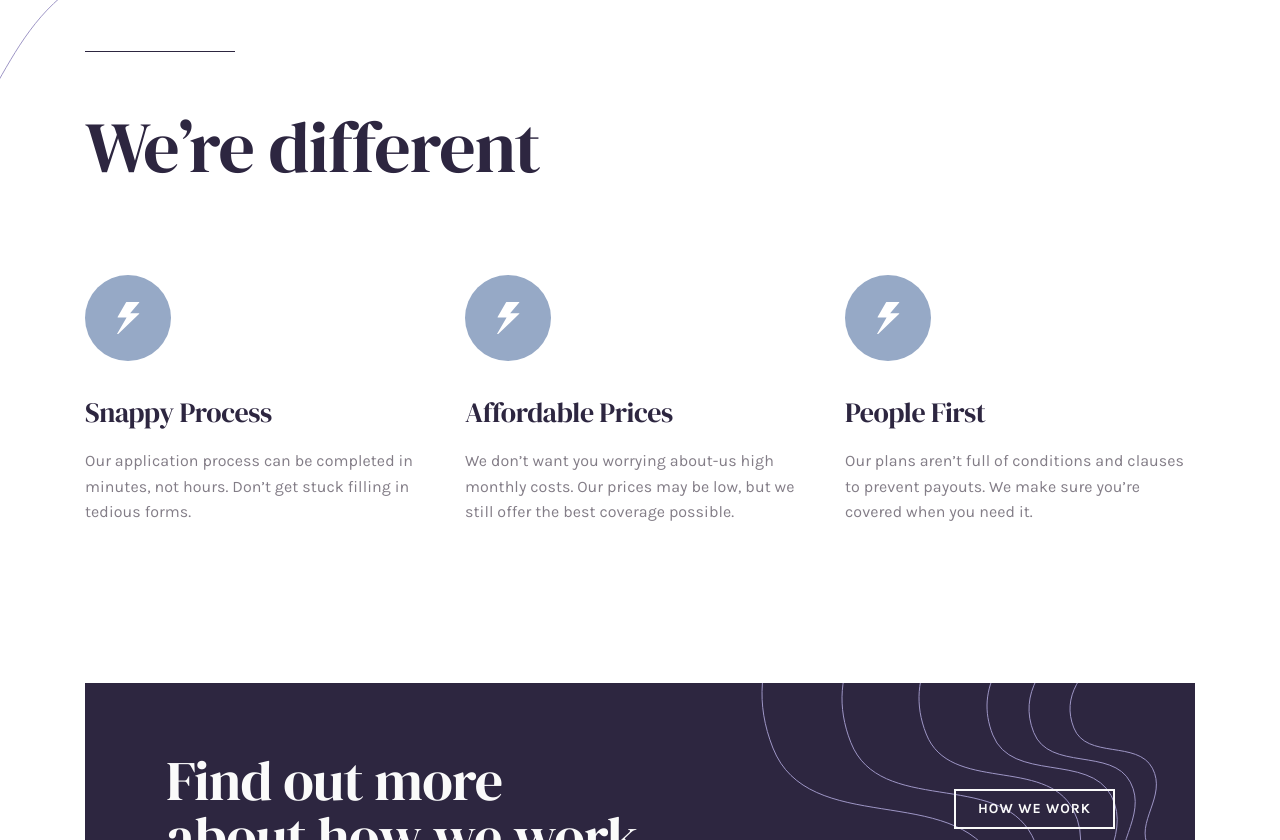
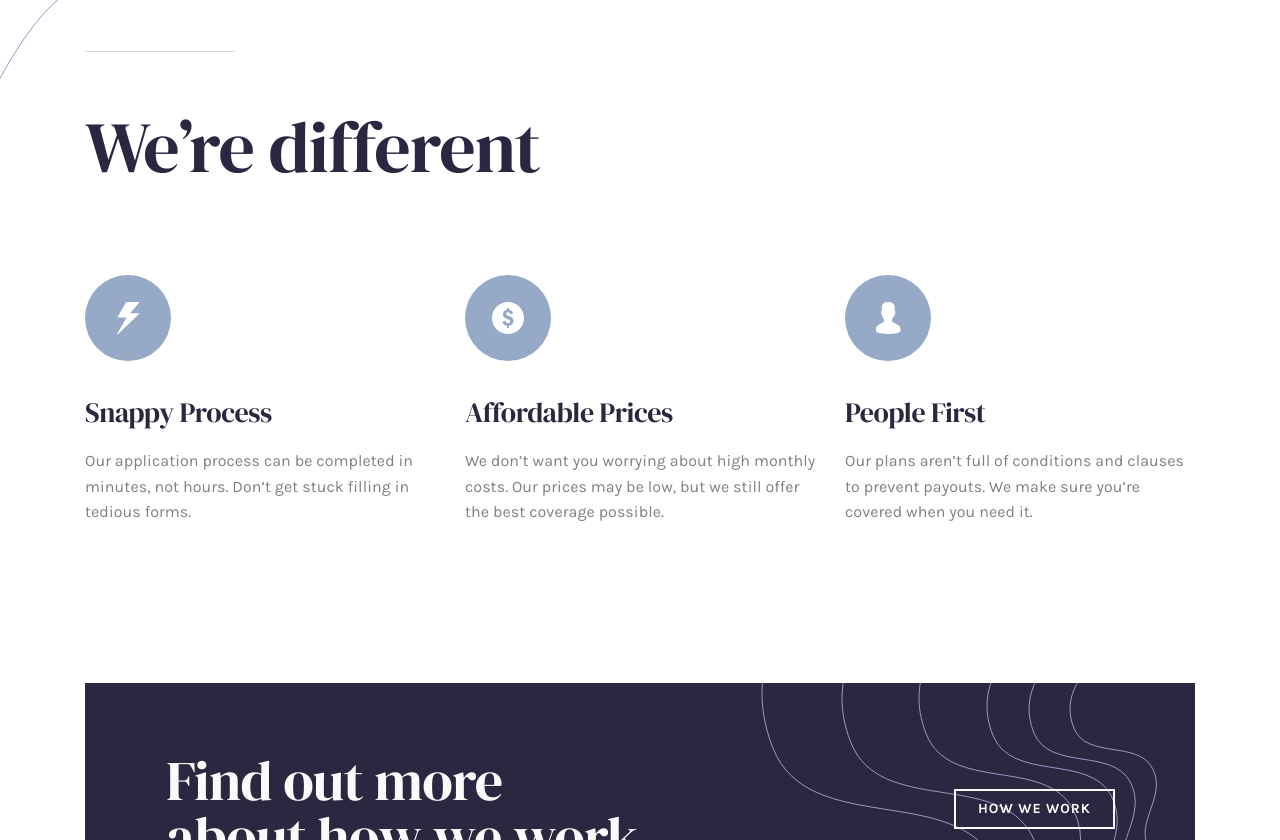
Before and after one commit to haquanq/fm-insure-landing-page, a website: page app/index.html in a window 1280 px wide. Shown: the part 934-1774 px from the top of the page. Drawn offline with Linux system fonts and the light colour scheme.

Commit message:
Update style, README

```diff
--- a/app/index.html
+++ b/app/index.html
@@ -132,19 +132,19 @@
           <li class="main__about-us__item">
             <img
               class="main__about-us__item__img"
-              src="./assets/images/icon-snappy-process.svg"
+              src="./assets/images/icon-affordable-prices.svg"
               alt="Snappy process icon"
             />
             <h3 class="main__about-us__item__title">Affordable Prices</h3>
             <p class="main__about-us__item__description">
-              We don’t want you worrying about-us high monthly costs. Our prices
+              We don’t want you worrying about high monthly costs. Our prices
               may be low, but we still offer the best coverage possible.
             </p>
           </li>
           <li class="main__about-us__item">
             <img
               class="main__about-us__item__img"
-              src="./assets/images/icon-snappy-process.svg"
+              src="./assets/images/icon-people-first.svg"
               alt="Snappy process icon"
             />
             <h3 class="main__about-us__item__title">People First</h3>
--- a/app/main.css
+++ b/app/main.css
@@ -306,8 +306,8 @@ ul {
     display: block;
     width: 9.375rem;
     height: 1px;
-    background-color: var(--clr-violet-500);
     margin: 0 auto 2.5rem auto;
+    background-color: var(--clr-gray-300);
 }
 .main__headline {
     font-size: var(--text-heading-1);
@@ -356,14 +356,10 @@ ul {
     margin-bottom: 8.875rem;
 }
 .main__about-us__item {
-    max-width: 23.75rem;
     width: 100%;
     display: flex;
     flex-direction: column;
     align-items: center;
-}
-.main__about-us__item:last-child {
-    max-width: 21.875rem;
 }
 .main__about-us__item__img {
     width: 5.375rem;
@@ -525,6 +521,9 @@ ul {
     .main__about-us__item {
         align-items: start;
     }
+    .main__about-us__item:last-child {
+        max-width: 21.875rem;
+    }
     .main__findout__wrapper {
         flex-direction: row;
         padding: 4.375rem 5rem 4.25rem 5.0625rem;
@@ -547,7 +546,7 @@ ul {
     }
     .header__intro {
         text-align: start;
-        padding: 0 34rem 0 0;
+        padding: 0 34.5rem 0 0;
     }
     .header__intro__divider {
         width: 9.375rem;
```
Also changed, not shown: README.md.
